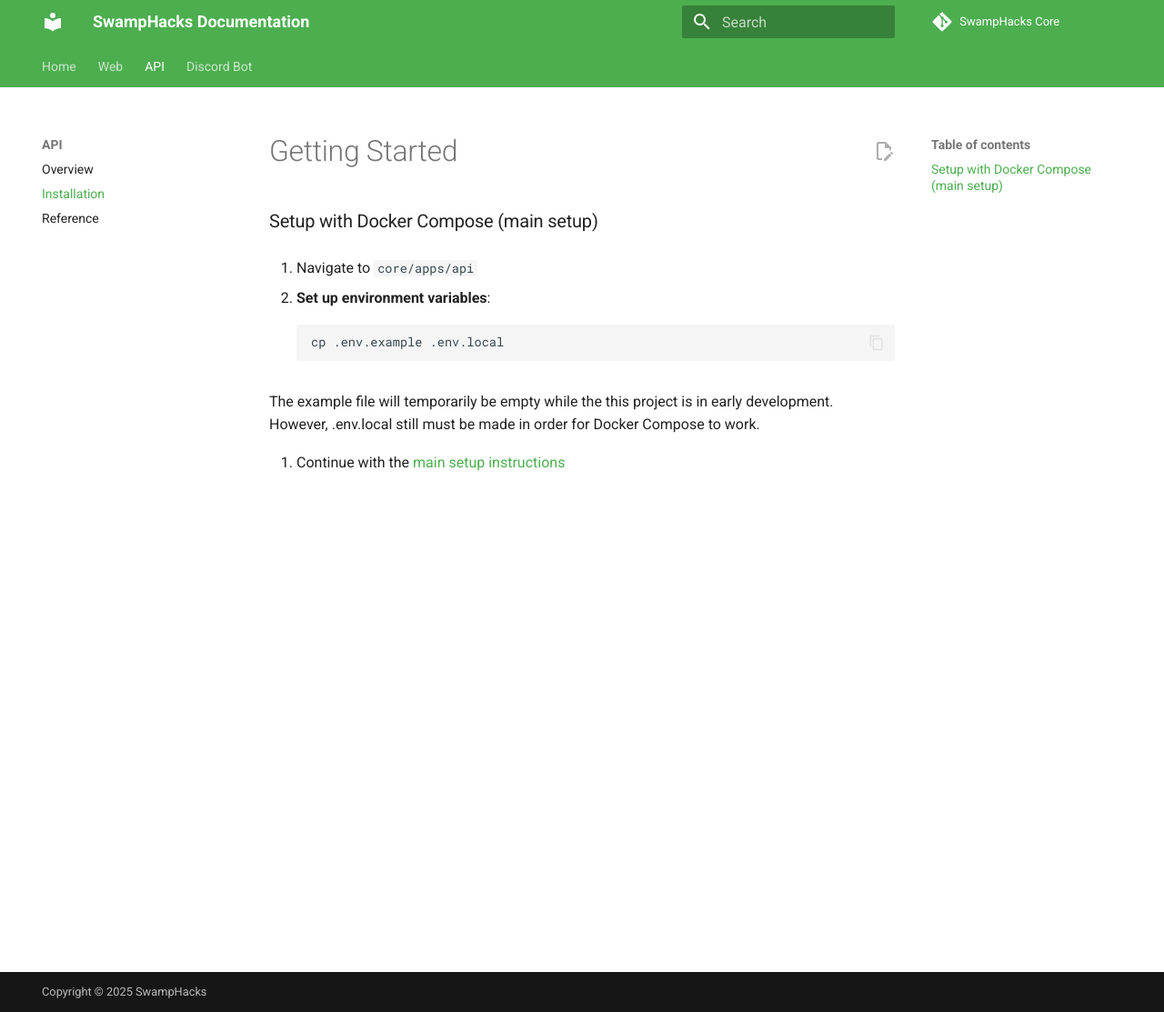
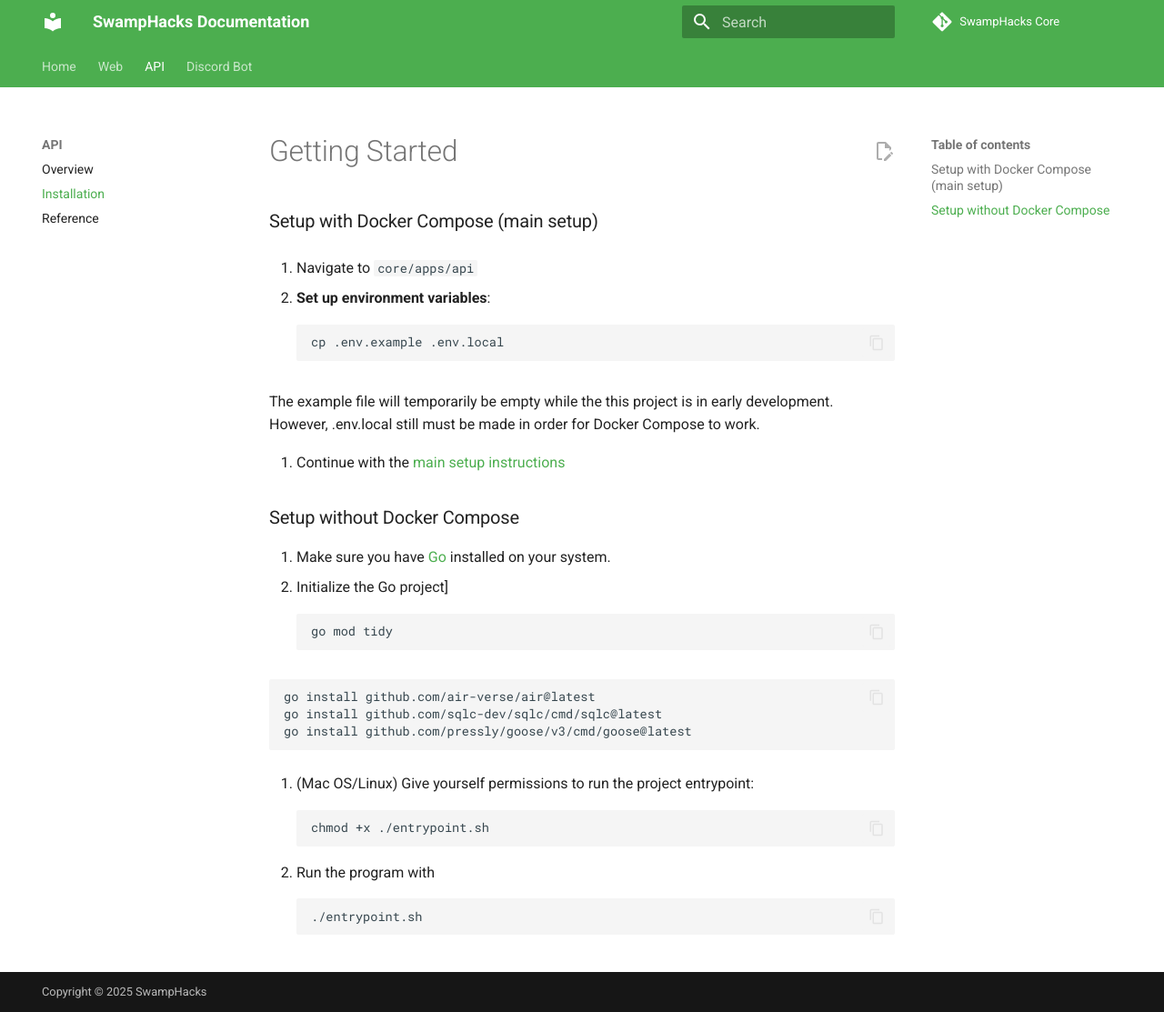
Before and after one commit to swamphacks/core, an MkDocs documentation site: the page built from apps/docs/src/api/installation.md, in a window 1280 px wide and 1113 px high. Shown: the whole window at 91% size. Built offline with MkDocs 1.6.1 and Material for MkDocs 9.7.7, drawn with Linux system fonts in a browser that asks for light colours; comment, search, counter and statistics services are not loaded.

Commit message:
feat: non-docker compose installation instructions

````diff
--- a/apps/docs/src/api/installation.md
+++ b/apps/docs/src/api/installation.md
@@ -11,3 +11,27 @@
 The example file will temporarily be empty while the this project is in early development. However, .env.local still must be made in order for Docker Compose to work.
 
 3. Continue with the [main setup instructions](../getting-started.md)
+
+### Setup without Docker Compose
+
+1. Make sure you have [Go](https://go.dev/) installed on your system.
+2. Initialize the Go project]
+``` bash
+go mod tidy
+```
+
+``` bash
+go install github.com/air-verse/air@latest
+go install github.com/sqlc-dev/sqlc/cmd/sqlc@latest
+go install github.com/pressly/goose/v3/cmd/goose@latest
+```
+
+3. (Mac OS/Linux) Give yourself permissions to run the project entrypoint:
+```bash
+chmod +x ./entrypoint.sh
+```
+
+4. Run the program with
+```bash
+./entrypoint.sh
+```
````
